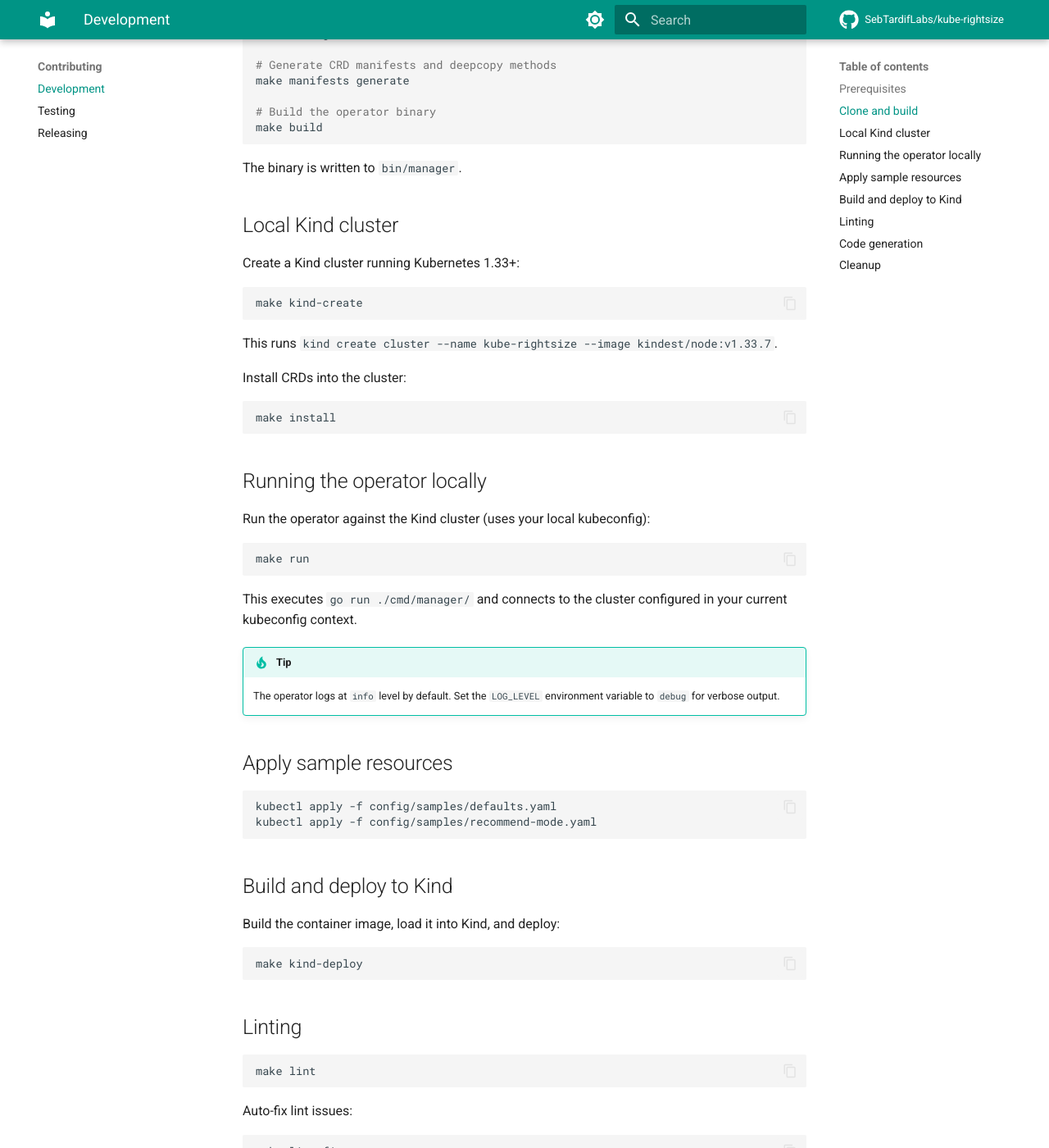
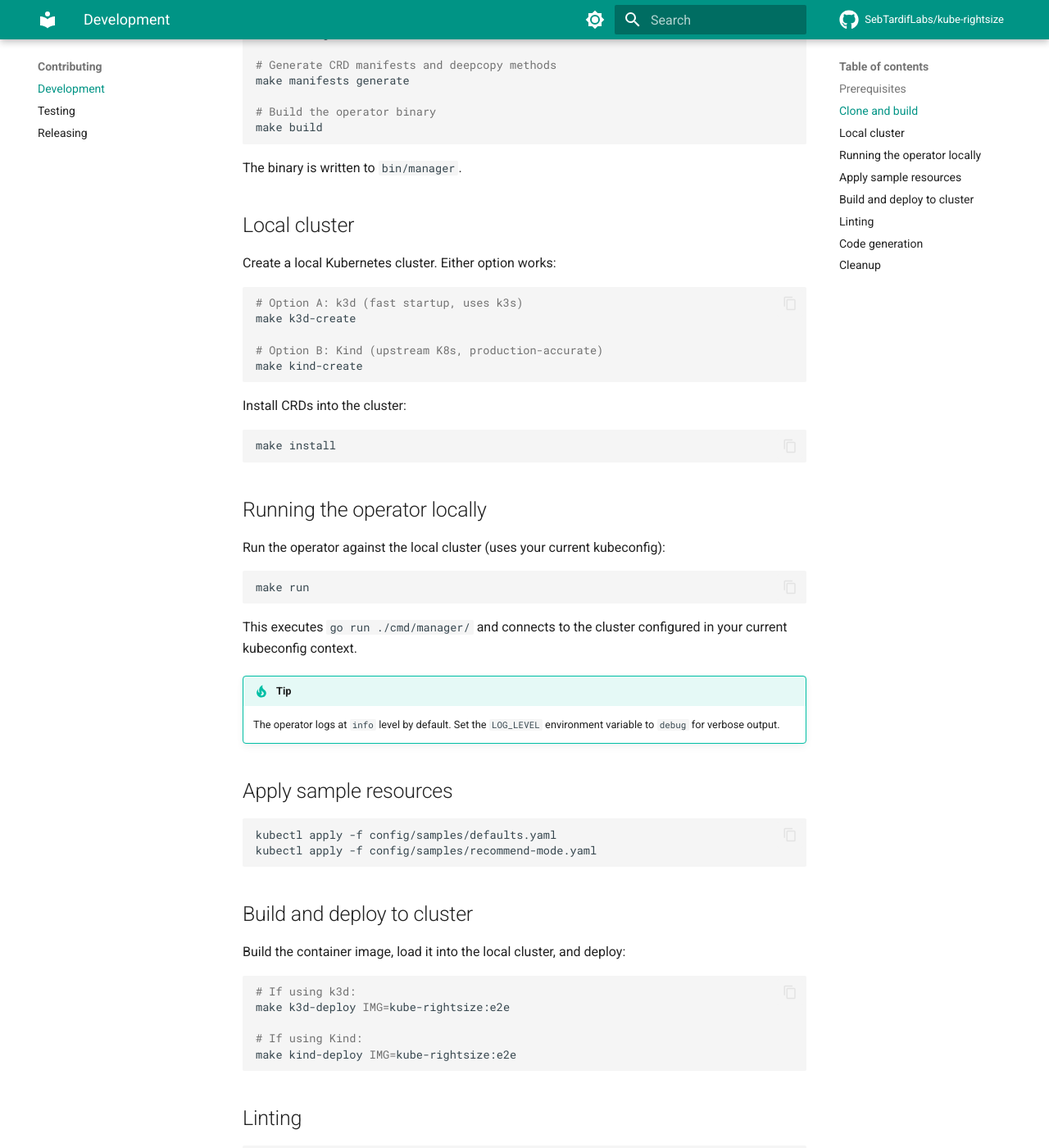
Before and after one commit to attune-io/attune, an MkDocs documentation site: the page built from docs/contributing/development.md, in a window 1280 px wide and 1400 px high, scrolled down 702 px. Shown: the whole window at 82% size. Built offline with MkDocs 1.6.1 and Material for MkDocs 9.7.7, drawn with Linux system fonts in a browser that asks for light colours; comment, search, counter and statistics services are not loaded; some of the changed text lies outside the part shown.

Commit message:
feat: add Kind Makefile targets, fix all Kind/k3d naming mismatches
Add kind-create, kind-deploy, kind-delete targets alongside existing k3d
targets. Both create a local cluster, install cert-manager + Prometheus,
and deploy the operator via Helm. Kind uses upstream K8s images
(production-accurate), k3d uses k3s (faster startup).

Fix naming mismatches in docs:
- CONTRIBUTING.md: document both options
- AGENTS.md: reference both cluster tools
- docs/contributing/development.md: replace hardcoded Kind refs with both
- docs/contributing/testing.md: offer both options, fix stale Kind refs

Verified: 17/17 E2E tests pass on both k3d and Kind.
Signed-off-by: Sebastien Tardif <sebtardif@ncf.ca>

````diff
--- a/docs/contributing/development.md
+++ b/docs/contributing/development.md
@@ -5,14 +5,14 @@
 | Go | 1.26+ |
 | Docker | 24+ |
 | kubectl | matching your cluster |
-| Kind | 0.24+ |
+| k3d **or** Kind | k3d 5.8+ / Kind 0.24+ |
 | Helm | 3.16+ |
 | Make | any |
 
 ## Clone and build
 
 ```bash
-git clone https://github.com/SebTardif/kube-rightsize.git
+git clone https://github.com/SebTardifLabs/kube-rightsize.git
 cd kube-rightsize
 
 # Generate CRD manifests and deepcopy methods
@@ -24,15 +24,17 @@ make build
 
 The binary is written to `bin/manager`.
 
-## Local Kind cluster
+## Local cluster
 
-Create a Kind cluster running Kubernetes 1.33+:
+Create a local Kubernetes cluster. Either option works:
 
 ```bash
+# Option A: k3d (fast startup, uses k3s)
+make k3d-create
+
+# Option B: Kind (upstream K8s, production-accurate)
 make kind-create
 ```
-
-This runs `kind create cluster --name kube-rightsize --image kindest/node:v1.33.7`.
 
 Install CRDs into the cluster:
 
@@ -42,7 +44,7 @@ make install
 
 ## Running the operator locally
 
-Run the operator against the Kind cluster (uses your local kubeconfig):
+Run the operator against the local cluster (uses your current kubeconfig):
 
 ```bash
 make run
@@ -62,12 +64,16 @@ kubectl apply -f config/samples/defaults.yaml
 kubectl apply -f config/samples/recommend-mode.yaml
 ```
 
-## Build and deploy to Kind
+## Build and deploy to cluster
 
-Build the container image, load it into Kind, and deploy:
+Build the container image, load it into the local cluster, and deploy:
 
 ```bash
-make kind-deploy
+# If using k3d:
+make k3d-deploy IMG=kube-rightsize:e2e
+
+# If using Kind:
+make kind-deploy IMG=kube-rightsize:e2e
 ```
 
 ## Linting
@@ -93,9 +99,13 @@ make manifests generate
 
 ## Cleanup
 
-Delete the Kind cluster:
+Delete the local cluster:
 
 ```bash
+# If using k3d:
+make k3d-delete
+
+# If using Kind:
 make kind-delete
 ```
 
````
Also changed, not shown: AGENTS.md (+6 -5 lines), CONTRIBUTING.md (+15 -10 lines), docs/contributing/testing.md (+11 -15 lines), 1 other file.
